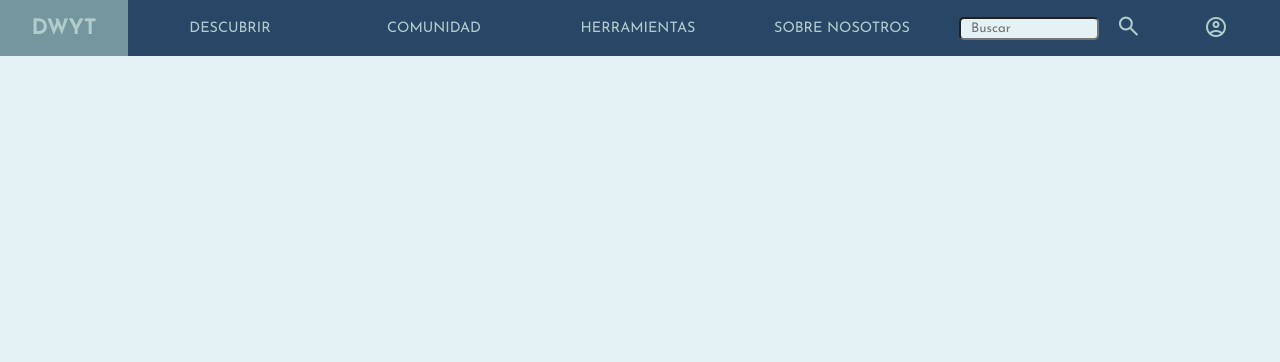
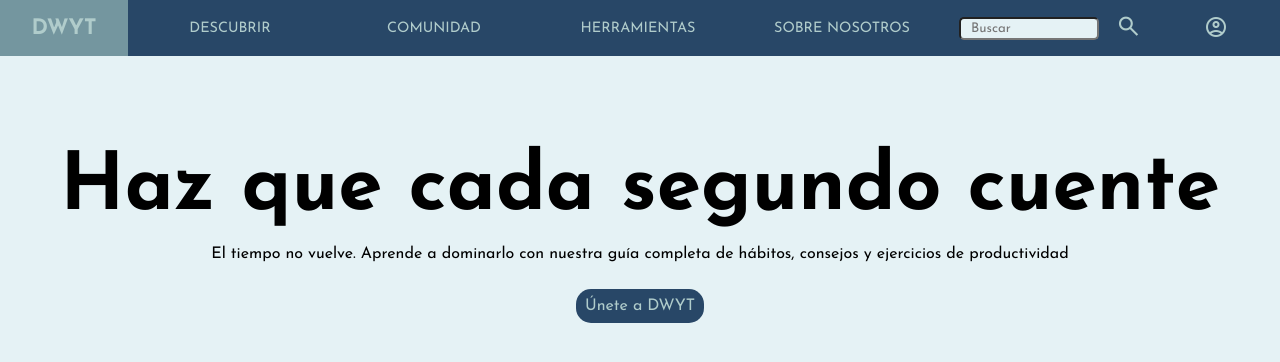
Before and after one commit to manuelguerreronar-arch/DWYT, a plain HTML site: page index.html in a window 1280 px wide. Drawn offline with nearby package versions, Linux system fonts and the light colour scheme.

Commit message:
Añadida pequeña introduccion

```diff
--- a/index.html
+++ b/index.html
@@ -56,10 +56,18 @@
       </nav>
     </header>
     <div class="cuerpo1">
-      <div class="introduccion josefin-sans">
-        <p></p>
+      <div class="introduccion josefin-sans-bold">
+        <p>Haz que cada segundo cuente</p>
       </div>
-      <div class="acceder josefin-sans"></div>
+      <div class="introduccion2 josefin-sans">
+        <p>
+          El tiempo no vuelve. Aprende a dominarlo con nuestra guía completa de
+          hábitos, consejos y ejercicios de productividad
+        </p>
+      </div>
+      <div class="divUnirse">
+        <button class="botonUnirse josefin-sans">Únete a DWYT</button>
+      </div>
     </div>
     <script src="scripts/index.js"></script>
   </body>
--- a/style/index.css
+++ b/style/index.css
@@ -165,6 +165,45 @@ nav button {
   display: none;
 }
 
+.cuerpo1 {
+  height: 200px;
+  display: grid;
+  align-items: center;
+  justify-content: center;
+  padding: 80px 0 0 0;
+}
+
+.introduccion {
+  display: flex;
+  justify-content: center;
+  align-items: center;
+  font-size: 80px;
+}
+
+.introduccion2 {
+  display: flex;
+  justify-content: center;
+  align-items: center;
+  font-size: 16px;
+  margin-top: -10px;
+}
+
+.divUnirse {
+  display: flex;
+  justify-content: center;
+  align-items: center;
+}
+
+.botonUnirse {
+  background-color: #284767;
+  color: #b0cccb;
+  border-radius: 15px;
+  border: none;
+  padding: 9px;
+  cursor: pointer;
+  font-size: 16px;
+}
+
 .josefin-sans {
   font-family: "Josefin Sans", sans-serif;
   font-optical-sizing: auto;
```
